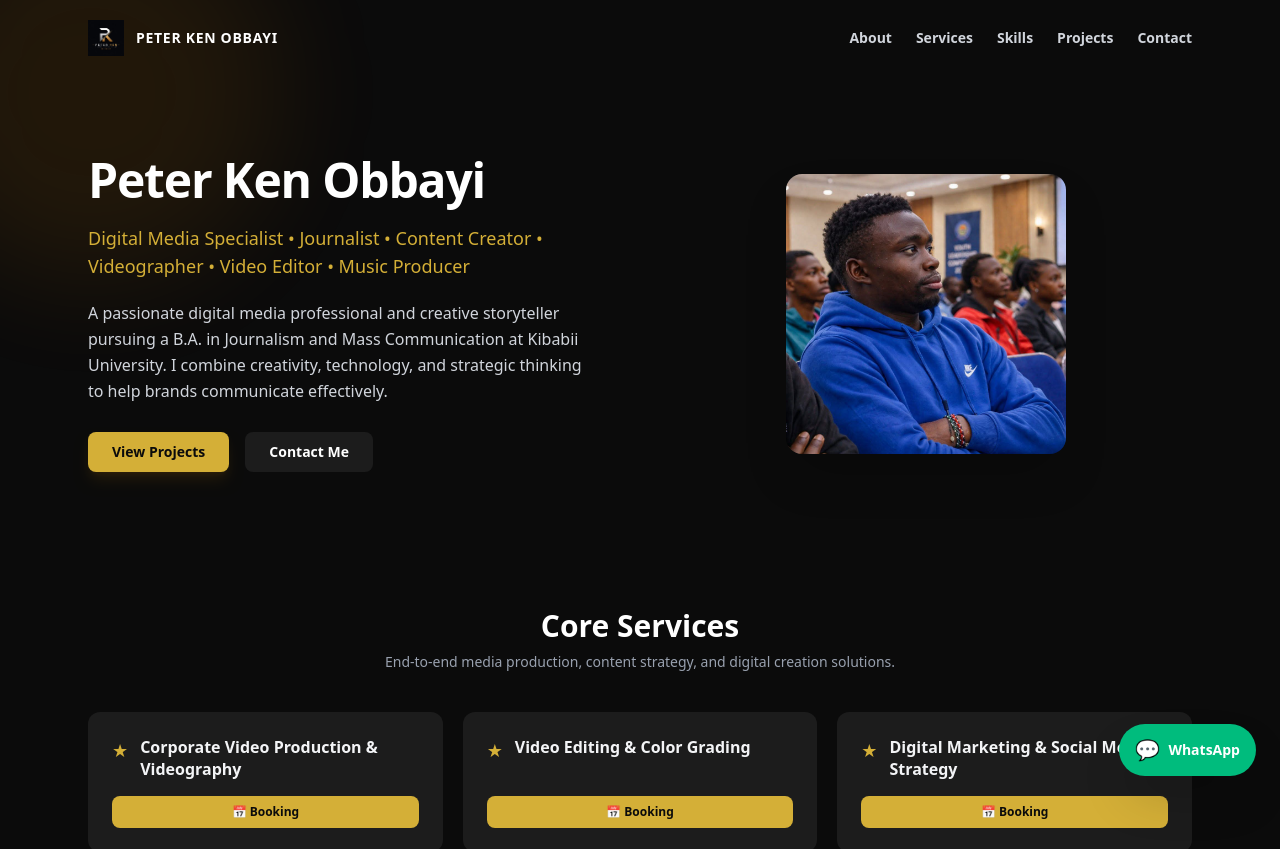
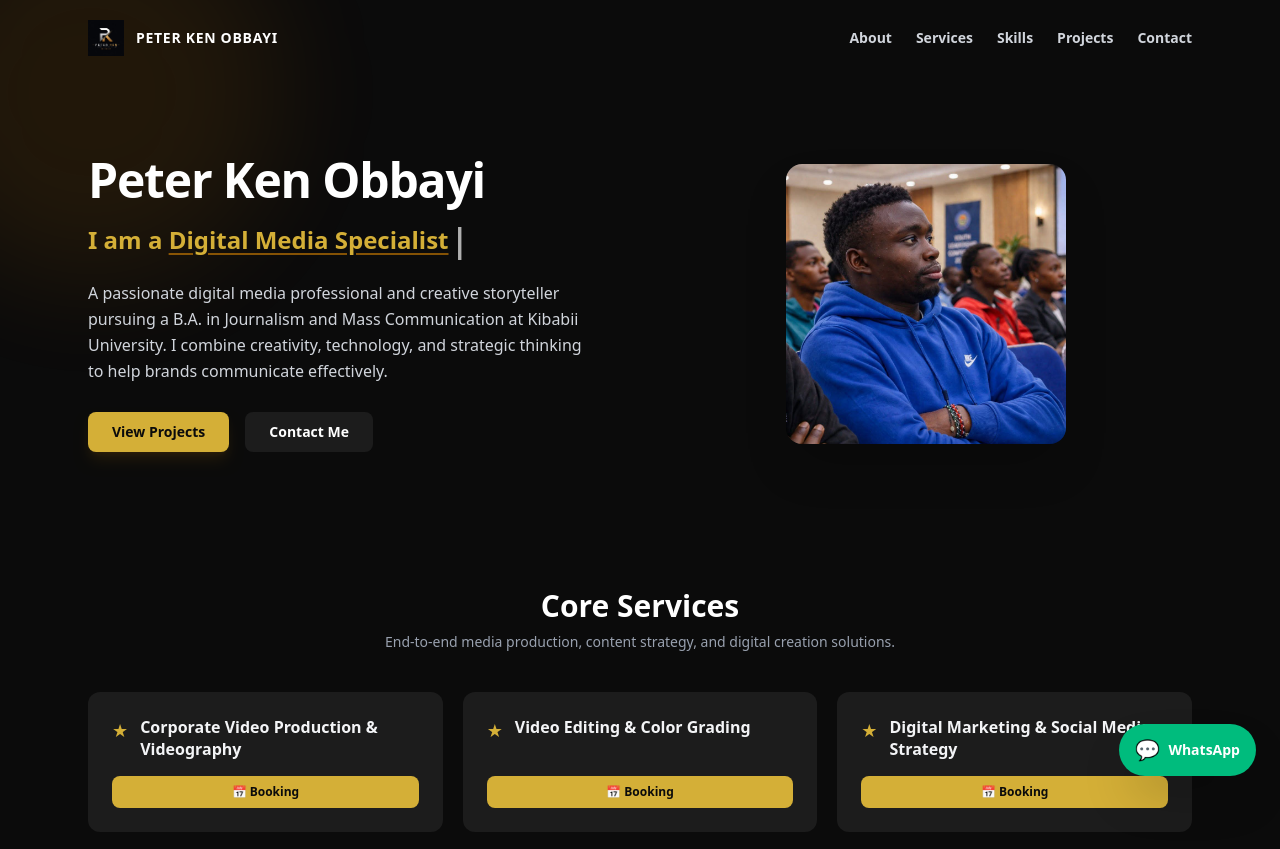
Before and after one commit to brianwaita88-sys/peter-portfolio, a Next.js app: page / in a window 1280 px wide. Shown: the top 849 px of the page. Built offline with nearby package versions, Linux system fonts and the light colour scheme.

Commit message:
feat: add typewriter cycling title animation in hero section

```diff
--- a/app/page.tsx
+++ b/app/page.tsx
@@ -1,4 +1,7 @@
+"use client";
+
 import Image from "next/image";
+import { useState, useEffect } from "react";
 import peterProfile from "../public/peter-profile.jpg";
 import peterLogo from "../public/peter-logo.png";
 
@@ -82,8 +85,46 @@ const hobbies = [
   "Storytelling & AI Research", "Entrepreneurship", "Church Media Ministry", "Youth Mentorship"
 ];
 
+const rotatingTitles = [
+  "Journalist",
+  "Digital Media Specialist",
+  "Content Creator",
+  "Videographer",
+  "Video Editor",
+  "Music Producer",
+  "Photographer"
+];
+
 export default function Home() {
   const whatsappNumber = "254707537823";
+
+  // Cycling Text State
+  const [titleIndex, setTitleIndex] = useState(0);
+  const [displayText, setDisplayText] = useState("");
+  const [isDeleting, setIsDeleting] = useState(false);
+
+  useEffect(() => {
+    const currentFullTitle = rotatingTitles[titleIndex];
+
+    const typingSpeed = isDeleting ? 40 : 80;
+    const pauseTime = isDeleting ? 0 : 2000;
+
+    const timeout = setTimeout(() => {
+      if (!isDeleting && displayText === currentFullTitle) {
+        setTimeout(() => setIsDeleting(true), pauseTime);
+      } else if (isDeleting && displayText === "") {
+        setIsDeleting(false);
+        setTitleIndex((prev) => (prev + 1) % rotatingTitles.length);
+      } else {
+        const nextChar = isDeleting
+          ? currentFullTitle.substring(0, displayText.length - 1)
+          : currentFullTitle.substring(0, displayText.length + 1);
+        setDisplayText(nextChar);
+      }
+    }, typingSpeed);
+
+    return () => clearTimeout(timeout);
+  }, [displayText, isDeleting, titleIndex]);
 
   return (
     <main className="min-h-screen text-white font-sans relative overflow-hidden" style={{ backgroundColor: '#0B0B0B' }}>
@@ -137,9 +178,13 @@ export default function Home() {
           <h1 className="text-3xl md:text-5xl font-extrabold tracking-tight text-white">
             Peter Ken Obbayi
           </h1>
-          <p className="text-base md:text-lg font-medium" style={{ color: '#D4AF37' }}>
-            Digital Media Specialist • Journalist • Content Creator • Videographer • Video Editor • Music Producer
+
+          {/* Animated Cycling Title */}
+          <p className="text-lg md:text-2xl font-bold min-h-[36px]" style={{ color: '#D4AF37' }}>
+            I am a <span className="underline decoration-amber-500/50 underline-offset-4">{displayText}</span>
+            <span className="animate-ping ml-1 text-white inline-block">|</span>
           </p>
+
           <p className="text-gray-300 max-w-lg text-sm md:text-base leading-relaxed">
             A passionate digital media professional and creative storyteller pursuing a B.A. in Journalism and Mass Communication at Kibabii University. I combine creativity, technology, and strategic thinking to help brands communicate effectively.
           </p>
```
